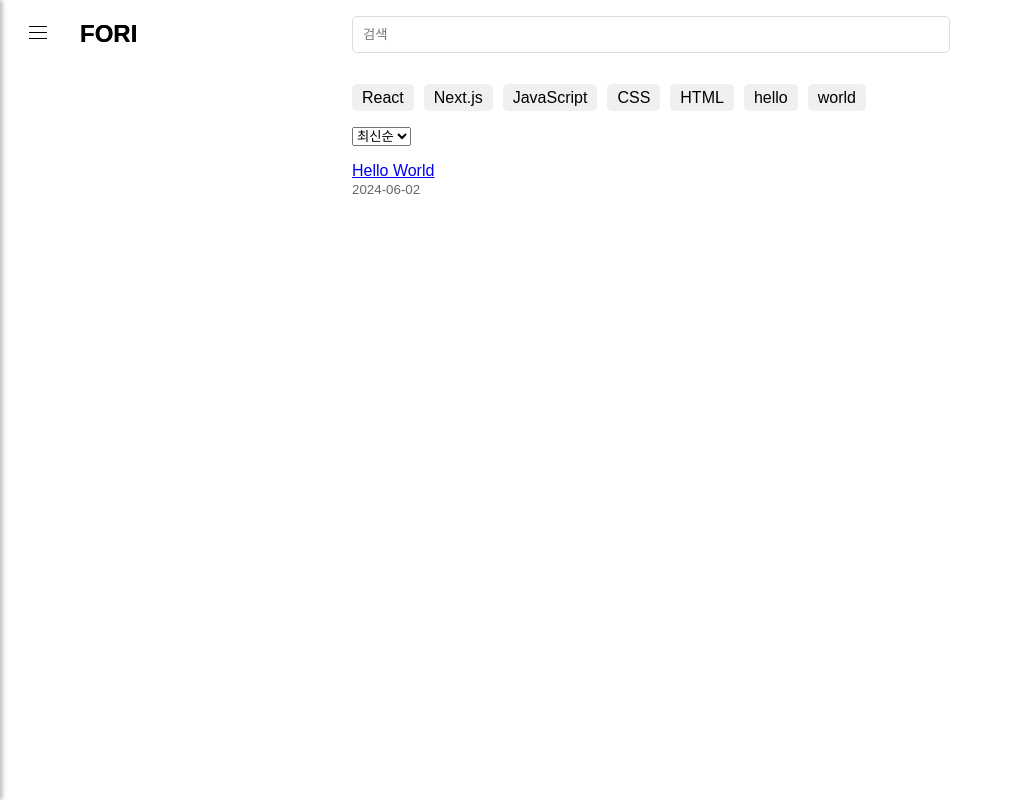
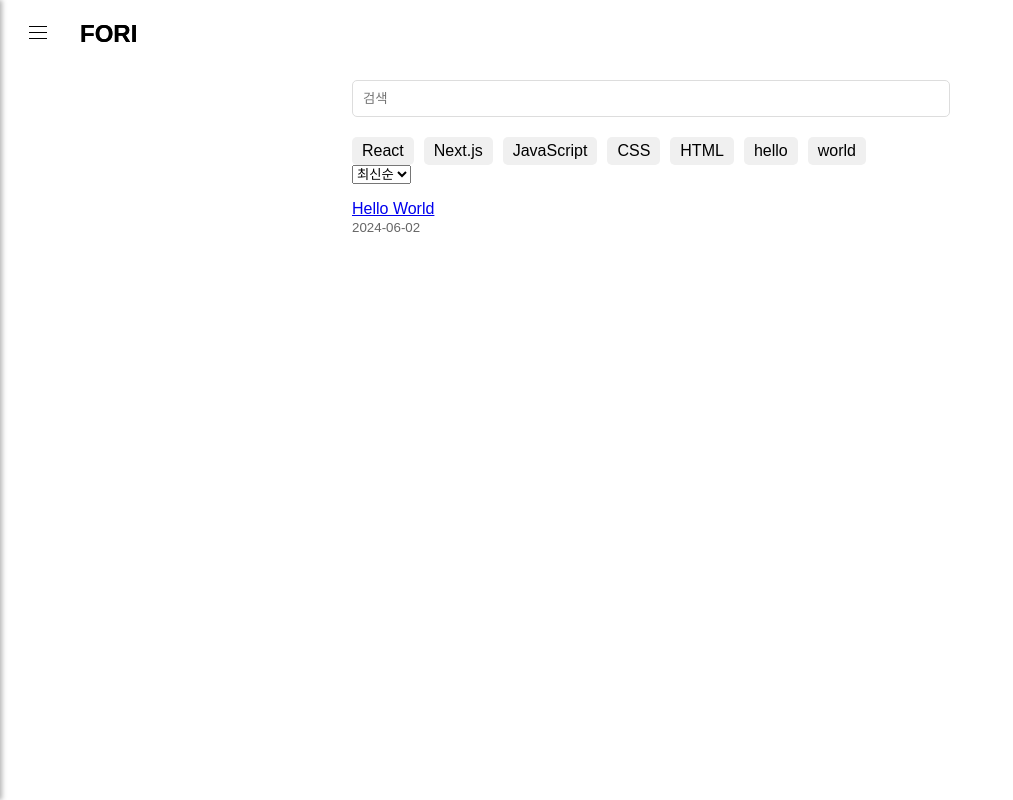
Before and after one commit to dongkyun2331/blog, a Next.js app: page / in a window 1280 px wide. Shown: the whole page, without its empty margins (0-1013 px from the left). Built offline with nearby package versions, Linux system fonts and the light colour scheme.

Commit message:
nav button

```diff
--- a/components/DynamicBlogList.js
+++ b/components/DynamicBlogList.js
@@ -1,5 +1,4 @@
-// components/DynamicBlogList.js
-import { useState } from "react";
+import { useState, useRef, useEffect } from "react";
 import Link from "next/link";
 import utilStyles from "../styles/utils.module.css";
 
@@ -16,6 +15,22 @@ const popularSearchKeywords = [
 export default function DynamicBlogList({ allPostsData }) {
   const [searchQuery, setSearchQuery] = useState("");
   const [sortOrder, setSortOrder] = useState("newest");
+  const [showNavButtons, setShowNavButtons] = useState(false);
+  const sliderRef = useRef(null);
+
+  useEffect(() => {
+    const handleResize = () => {
+      if (sliderRef.current) {
+        const isOverflowing =
+          sliderRef.current.scrollWidth > sliderRef.current.clientWidth;
+        setShowNavButtons(isOverflowing);
+      }
+    };
+
+    handleResize(); // 초기 실행
+    window.addEventListener("resize", handleResize);
+    return () => window.removeEventListener("resize", handleResize);
+  }, []);
 
   const handleSearchChange = (e) => {
     setSearchQuery(e.target.value);
@@ -23,6 +38,18 @@ export default function DynamicBlogList({ allPostsData }) {
 
   const handleSortChange = (e) => {
     setSortOrder(e.target.value);
+  };
+
+  const handleNext = () => {
+    if (sliderRef.current) {
+      sliderRef.current.scrollLeft += sliderRef.current.offsetWidth;
+    }
+  };
+
+  const handlePrev = () => {
+    if (sliderRef.current) {
+      sliderRef.current.scrollLeft -= sliderRef.current.offsetWidth;
+    }
   };
 
   const filteredPosts = allPostsData
@@ -38,7 +65,7 @@ export default function DynamicBlogList({ allPostsData }) {
     });
 
   return (
-    <section className={`${utilStyles.headingMd} ${utilStyles.padding1px}`}>
+    <section>
       <input
         type="text"
         placeholder="검색"
@@ -48,6 +75,12 @@ export default function DynamicBlogList({ allPostsData }) {
       />
 
       <div className={utilStyles.popularSearches}>
+        {showNavButtons && (
+          <button onClick={handlePrev} className={utilStyles.navButton}>
+            {"<"}
+          </button>
+        )}
+        <div className={utilStyles.slider} ref={sliderRef}>
           <ul className={utilStyles.popularSearchList}>
             {popularSearchKeywords.map((keyword) => (
               <li
@@ -59,6 +92,12 @@ export default function DynamicBlogList({ allPostsData }) {
               </li>
             ))}
           </ul>
+        </div>
+        {showNavButtons && (
+          <button onClick={handleNext} className={utilStyles.navButton}>
+            {">"}
+          </button>
+        )}
       </div>
 
       <div className={utilStyles.sortOptions}>
--- a/styles/utils.module.css
+++ b/styles/utils.module.css
@@ -1,7 +1,7 @@
 .container {
   max-width: 36rem;
   padding: 0 1rem;
-  margin: 1rem auto 6rem;
+  margin: 5rem auto 6rem;
 }
 
 .headingXl {
@@ -53,12 +53,31 @@
 }
 
 .popularSearches {
-  margin-bottom: 20px;
+  display: flex;
+  align-items: center;
+  overflow: hidden;
+  position: relative;
+}
+
+.slider {
+  overflow-x: scroll;
+  scroll-behavior: smooth;
+  display: flex;
+  flex: 1;
+  scrollbar-width: none; /* Firefox */
+  -ms-overflow-style: none; /* Internet Explorer 10+ */
+}
+
+.slider::-webkit-scrollbar {
+  display: none; /* Webkit (Chrome, Safari, Edge) */
 }
 
 .popularSearchList {
-  list-style-type: none;
+  display: flex;
+  flex-wrap: nowrap;
+  list-style: none;
   padding: 0;
+  margin: 0;
 }
 
 .popularSearchItem {
@@ -69,10 +88,26 @@
   border-radius: 5px;
   cursor: pointer;
   transition: background 0.3s;
+  white-space: nowrap;
+  flex: 0 0 auto;
 }
 
 .popularSearchItem:hover {
   background: #ddd;
+}
+
+.navButton {
+  background: none;
+  border: none;
+  cursor: pointer;
+  font-size: 1.5rem;
+  padding: 5px;
+  z-index: 1;
+}
+
+.navButton:disabled {
+  cursor: not-allowed;
+  color: #ccc;
 }
 
 .list {
```
Lines whose indentation alone changed are shown as unchanged.
